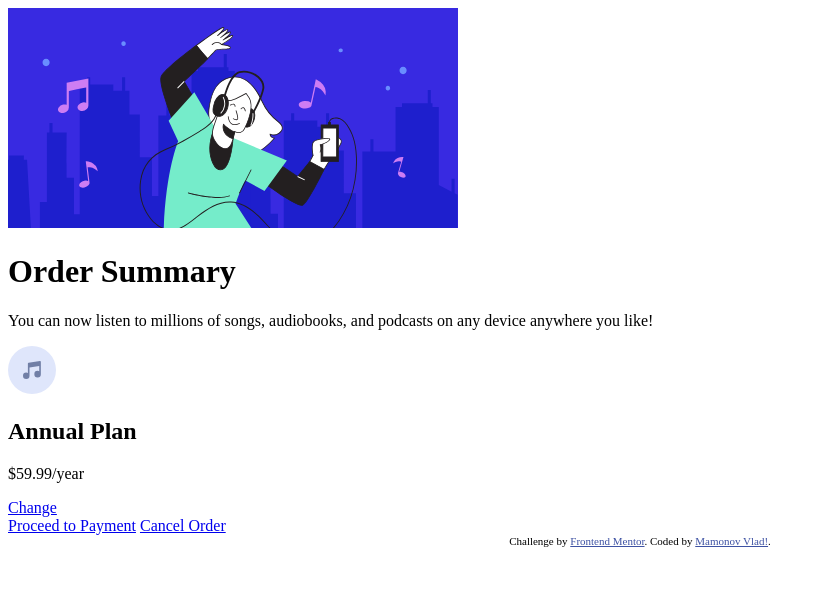
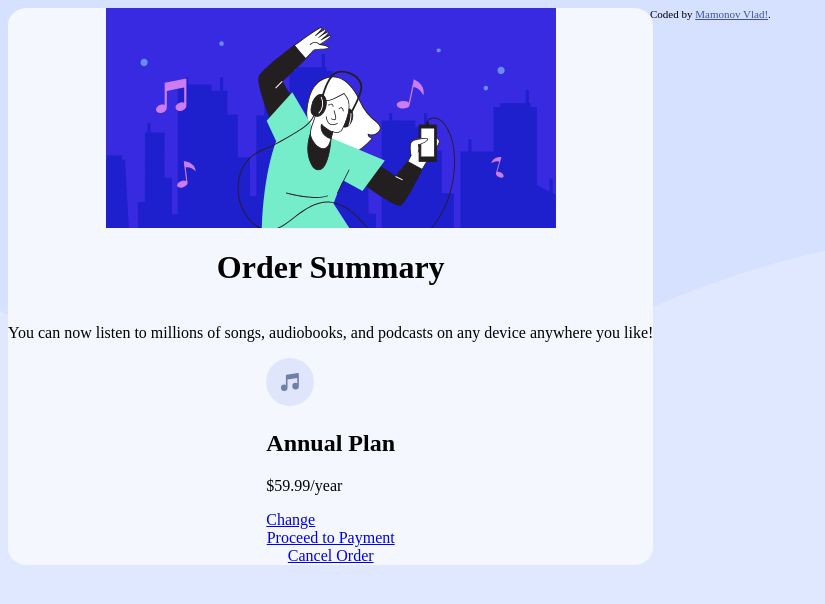
Before and after one commit to mamonovv/mentor1, a plain HTML site: page index.html in a window 1280 px wide. Shown: the whole page, without its empty margins (0-825 px from the left). Drawn offline with Linux system fonts and the light colour scheme.

Commit message:
Nachal delat verstku flex. Ne ponimay pochemy elementi ne viravnivaytsya po centry

```diff
--- a/index.html
+++ b/index.html
@@ -5,6 +5,7 @@
   <meta name="viewport" content="width=device-width, initial-scale=1.0"> <!-- displays site properly based on user's device -->
 
   <link rel="icon" type="image/png" sizes="32x32" href="./images/favicon-32x32.png">
+  <link rel="stylesheet" href="style.css">
 
   <title>Frontend Mentor | Order summary card</title>
 
@@ -16,7 +17,7 @@
 </head>
 <body>
   <div class="container">
-    <img src="images/illustration-hero.svg" alt="">
+    <img class="hero" src="images/illustration-hero.svg" alt="">
 
     <h1 class="heading">Order Summary</h1>
 
--- /dev/null
+++ b/style.css
@@ -0,0 +1,25 @@
+:root {
+    --verypaleblue: hsl(225, 100%, 98%);
+    --desaturatedblue: hsl(224, 23%, 55%);
+    --darkblue: hsl(223, 47%, 23%);
+    --paleblue: hsl(225, 100%, 94%);
+    --brightblue: hsl(245, 75%, 52%);
+}
+
+body {
+    background-image: url(images/pattern-background-desktop.svg);
+    background-repeat: no-repeat;
+    background-size: 100%;
+    background-color: var(--paleblue);
+}
+
+.container {
+    position: absolute;
+    border-radius: 3%;
+    background-color: var(--verypaleblue);
+    display: flex;
+    flex-direction: column;
+    justify-content: center;
+    align-content: center;
+    align-items: center;
+}
```
